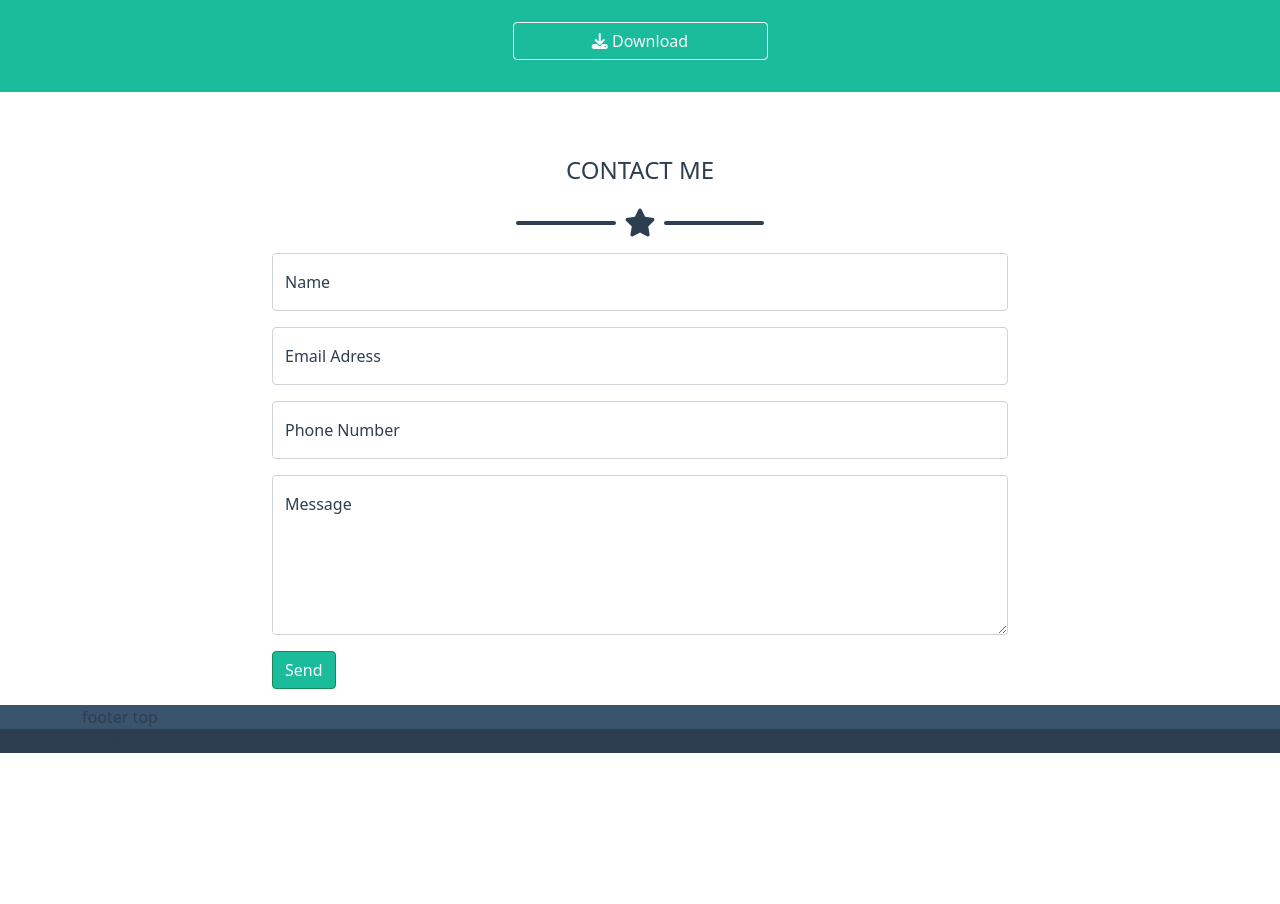
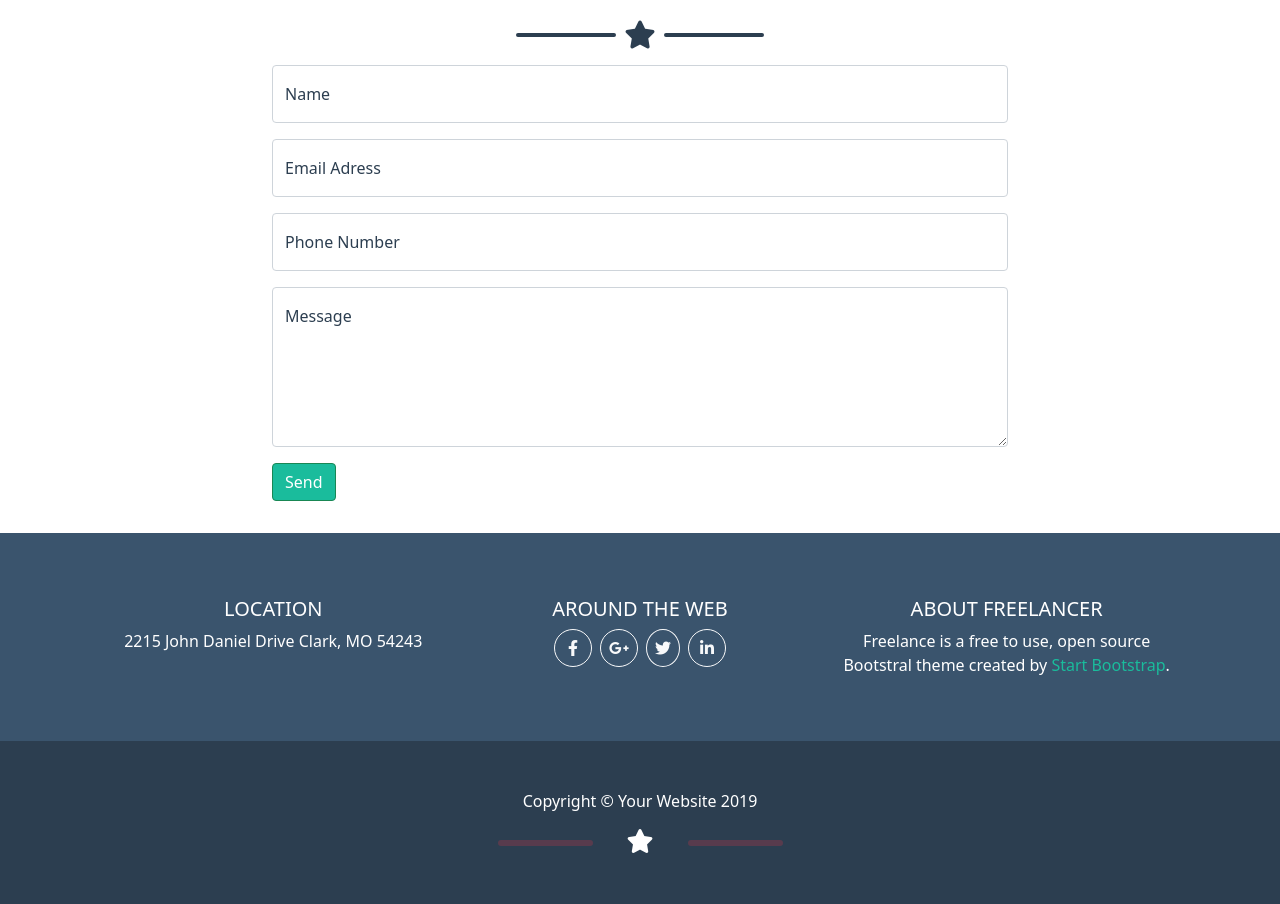
Before and after one commit to LorenzoCastiglion/html-css-bootstrap-freelancer, a plain HTML site: page index.html in a window 1280 px wide. Shown: the part 1783-2687 px from the top of the page. Before the commit the page ends 2536 px from the top, so only its background shows below. Drawn offline with nearby package versions, Linux system fonts and the light colour scheme.

Commit message:
esperimenti

```diff
--- a/css/style.css
+++ b/css/style.css
@@ -37,9 +37,10 @@ header{
     padding-top: 100px;
 }
 
-img .avatar {
-    width: 70%;
+.avatar {
+    width: 60%;
     max-width: 100%;
+
 }
 
 /* ! HEADER */
@@ -51,10 +52,7 @@ header {
     width: 100%;
 }
 
-
-
 .icon-hero::before{
-
     content: '';
     display: block;
     width: 100px;
@@ -77,7 +75,6 @@ header {
 }
 
 .icon-b::before{
-
     content: '';
     display: block;
     width: 100px;
@@ -98,17 +95,18 @@ header {
     margin: 0.5rem;
 
 }
-
 #cards{
     padding: 0;
 }
-
 img{
     border-radius: 8px;
 
 }
-
-
 #send-btn{
     background-color: var(--green);
 }
+
+.green{
+
+    color: var(--green);;
+}
--- a/index.html
+++ b/index.html
@@ -50,7 +50,7 @@
             <div class="container-md my-3">
                 <div class="row justify-content-center">
                     <div class="col-auto text-center">
-                        <img class="" src="./img/avatar.svg" alt="avatar" class="avatar">
+                        <img  src="./img/avatar.svg" alt="avatar" class="avatar mb-4">
                         <h1 class="text-uppercase text-white">Start Bootstrap</h1>
                         <div class="icon-hero d-flex justify-content-center align-items-center p-3 fs-3">
 
@@ -146,7 +146,7 @@
             </div>
         </section>
 
-        <section id="contact" class=" py-3">
+        <section id="contact" class="pb-5" >
             <div class="container-sm">
                 <div class="align-items-center justify-content-center">
 
@@ -199,17 +199,71 @@
         </section>
 
     </main>
-    <footer>
+    <footer >
 
-        <div id="footer-top" class="bg-grey">
-            <div class="container-md">
-                footer top
-            </div>
+        <div id="footer-top" class="bg-grey ">
+            <div class="container-sm ">
+                <div class=" row g-3  text-center py-5 px-3">
+                    <div class="col-sm-12 col-md-4 text-white">
+                        <h3 class="text-uppercase fs-5">
+                            location
+                        </h3>
+                        <p class="fw-lighter">2215 John Daniel Drive Clark, MO 54243</p>
+
+                    </div>
+
+                    <div class="col-sm-12 col-md-4 text-white ">
+                        <h3 class="text-uppercase fs-5">
+                            around the web
+                        </h3>
+
+                        <div class=" d-flex justify-content-center align-items-center ">
+
+                            <a class="btn btn-outline-light btn-social rounded-circle mx-1 px-2" href="#">
+                                <i class="fab fa-fw fa-facebook-f"></i>
+                            </a>
+
+                            <a class="btn btn-outline-light btn-social rounded-circle mx-1 px-2" href="#">
+                                <i class="fa-brands fa-google-plus-g"></i>
+                            </a>
+
+                            <a class="btn btn-outline-light btn-social rounded-circle mx-1 px-2" href="#">
+                                <i class="fa-brands fa-twitter"></i>
+                            </a>
+
+                            <a class="btn btn-outline-light btn-social rounded-circle mx-1 px-2" href="#">
+                                <i class="fab fa-fw fa-linkedin-in"></i>
+                            </a>
+
+                        </div>
+
+
+
+                     </div>
+
+                     <div class="col-sm-12 col-md-4 text-white">
+                        <h3 class="text-uppercase fs-5">
+                            About freelancer
+                        </h3>
+                        <p class="fw-lighter">Freelance is a free to use, open source Bootstral theme created by <span class="green"> Start Bootstrap</span>.</p>
+
+                    </div>
+
+                </div>
         </div>
 
         <div id="footer-bottom" class="bg-dark-grey">
-            <div class="container-md">
-                footer bottom
+            <div class="container-md text-center text-white py-5">
+                <p> Copyright &#169; Your Website 2019</p>
+
+
+                <div class="row justify-content-center align-items-center">
+                    <hr class=" m-0 col-1 border border-3  border-danger rounded">
+                    <div class="col-1 p-0 "><i class="fa-solid fa-star fs-4"></i></div>
+                    <hr class=" m-0 col-1 border border-3 border-danger rounded">
+
+                </div>
+
             </div>
         </div>
 
```
